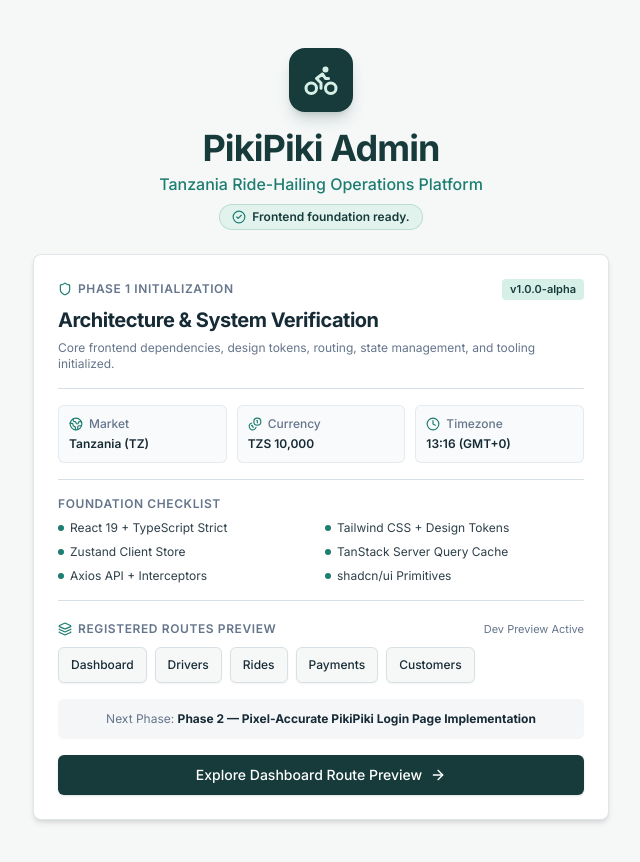
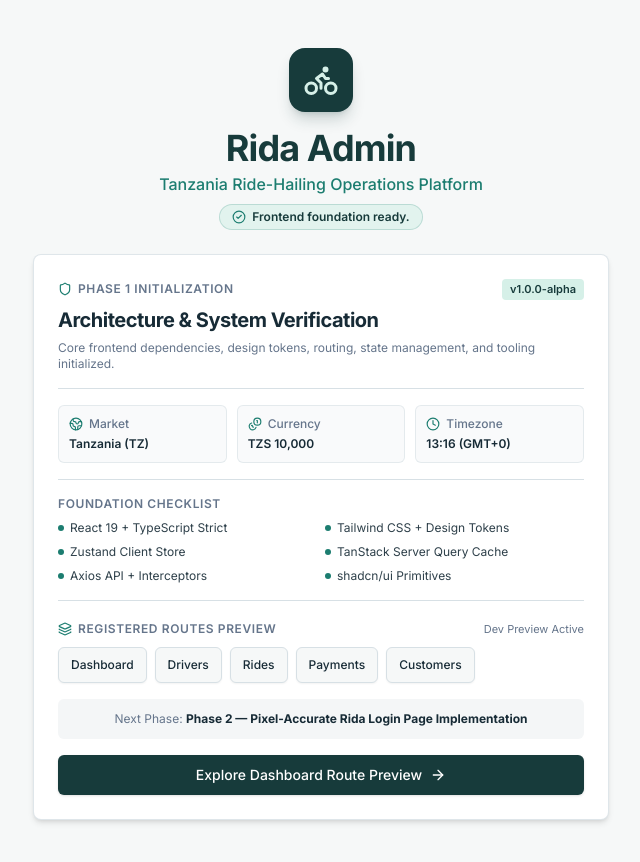
Before and after one commit to Ditronics-Tz/admin-frontend, a React (Vite) app: page /login in a window 1280 px wide. Shown: the top 862 px of the page, without its empty margins (319-959 px from the left). Built offline with nearby package versions, Linux system fonts and the light colour scheme.

Commit message:
chore: update platform branding from PikiPiki to Rida Admin

```diff
--- a/index.html
+++ b/index.html
@@ -6,7 +6,7 @@
     <meta name="viewport" content="width=device-width, initial-scale=1.0" />
     <meta
       name="description"
-      content="PikiPiki Admin Dashboard - Tanzania Ride-Hailing Operations Platform for Driver, Customer, Ride, and Payment Management."
+      content="Rida Admin Dashboard - Tanzania Ride-Hailing Operations Platform for Driver, Customer, Ride, and Payment Management."
     />
     <link rel="preconnect" href="https://fonts.googleapis.com" />
     <link rel="preconnect" href="https://fonts.gstatic.com" crossorigin />
@@ -14,7 +14,7 @@
       href="https://fonts.googleapis.com/css2?family=Inter:wght@300;400;500;600;700&display=swap"
       rel="stylesheet"
     />
-    <title>PikiPiki Admin | Tanzania Ride-Hailing Operations Platform</title>
+    <title>Rida Admin | Tanzania Ride-Hailing Operations Platform</title>
   </head>
   <body class="min-h-screen bg-background font-sans text-foreground antialiased selection:bg-brand-soft-mint selection:text-brand-deep-teal">
     <div id="root"></div>
--- a/src/components/common/NotFoundPage.tsx
+++ b/src/components/common/NotFoundPage.tsx
@@ -16,7 +16,7 @@
       <h2 className="mt-2 text-xl font-semibold text-foreground/90">Page Not Found</h2>
       <p className="mt-2 max-w-md text-sm text-muted-foreground">
         The administration view you requested does not exist or has been relocated within
-        the PikiPiki platform.
+        the Rida platform.
       </p>
       <div className="mt-6 flex items-center gap-3">
         <Button asChild variant="brand">
--- a/src/components/layout/DevPlaceholderPage.tsx
+++ b/src/components/layout/DevPlaceholderPage.tsx
@@ -59,7 +59,7 @@
                 Back to Login Screen
               </Link>
             </Button>
-            <span className="text-xs text-muted-foreground">PikiPiki Admin v1.0</span>
+            <span className="text-xs text-muted-foreground">Rida Admin v1.0</span>
           </div>
         </CardContent>
       </Card>
--- a/src/features/auth/pages/LoginPage.tsx
+++ b/src/features/auth/pages/LoginPage.tsx
@@ -38,7 +38,7 @@
         <div className="flex flex-col items-center text-center">
           <div
             className="flex h-16 w-16 items-center justify-center rounded-2xl bg-brand-deep-teal text-white shadow-lg shadow-brand-deep-teal/20 transition-transform duration-200 hover:scale-105"
-            aria-label="PikiPiki Brand Icon"
+            aria-label="Rida Brand Icon"
           >
             <Bike className="h-9 w-9 text-brand-soft-mint" />
           </div>
@@ -176,7 +176,7 @@
             <div className="rounded-md bg-muted/50 p-3 text-center text-xs text-muted-foreground">
               <span>Next Phase: </span>
               <strong className="text-foreground">
-                Phase 2 — Pixel-Accurate PikiPiki Login Page Implementation
+                Phase 2 — Pixel-Accurate Rida Login Page Implementation
               </strong>
             </div>
 
--- a/src/lib/api/client.ts
+++ b/src/lib/api/client.ts
@@ -12,7 +12,7 @@
 const BASE_URL = import.meta.env.VITE_API_BASE_URL || 'http://localhost:8000/api/v1'
 
 /**
- * Centralized Axios API client configured for PikiPiki Admin.
+ * Centralized Axios API client configured for Rida Admin.
  * Supports HttpOnly cookie authentication and standard JSON payloads.
  */
 export const apiClient: AxiosInstance = axios.create({
--- a/src/lib/constants/index.ts
+++ b/src/lib/constants/index.ts
@@ -1,9 +1,9 @@
 /**
- * Application Constants for PikiPiki Admin Dashboard
+ * Application Constants for Rida Admin Dashboard
  */
 
 export const APP_CONFIG = {
-  name: 'PikiPiki Admin',
+  name: 'Rida Admin',
   tagline: 'Tanzania Ride-Hailing Operations Platform',
   version: '1.0.0-alpha',
   targetMarket: 'Tanzania',
--- a/src/styles/globals.css
+++ b/src/styles/globals.css
@@ -4,7 +4,7 @@
 
 @layer base {
   :root {
-    /* Brand Colors - PikiPiki Identity */
+    /* Brand Colors - Rida Identity */
     --brand-deep-teal: 180 44% 16%; /* #173B3B */
     --brand-primary-teal: 172 63% 30%; /* #1C7C70 */
     --brand-soft-mint: 162 46% 89%; /* #D7EFE8 */
```
Also changed, not shown: 2 other files (tests, documents, lock files or other folders).
